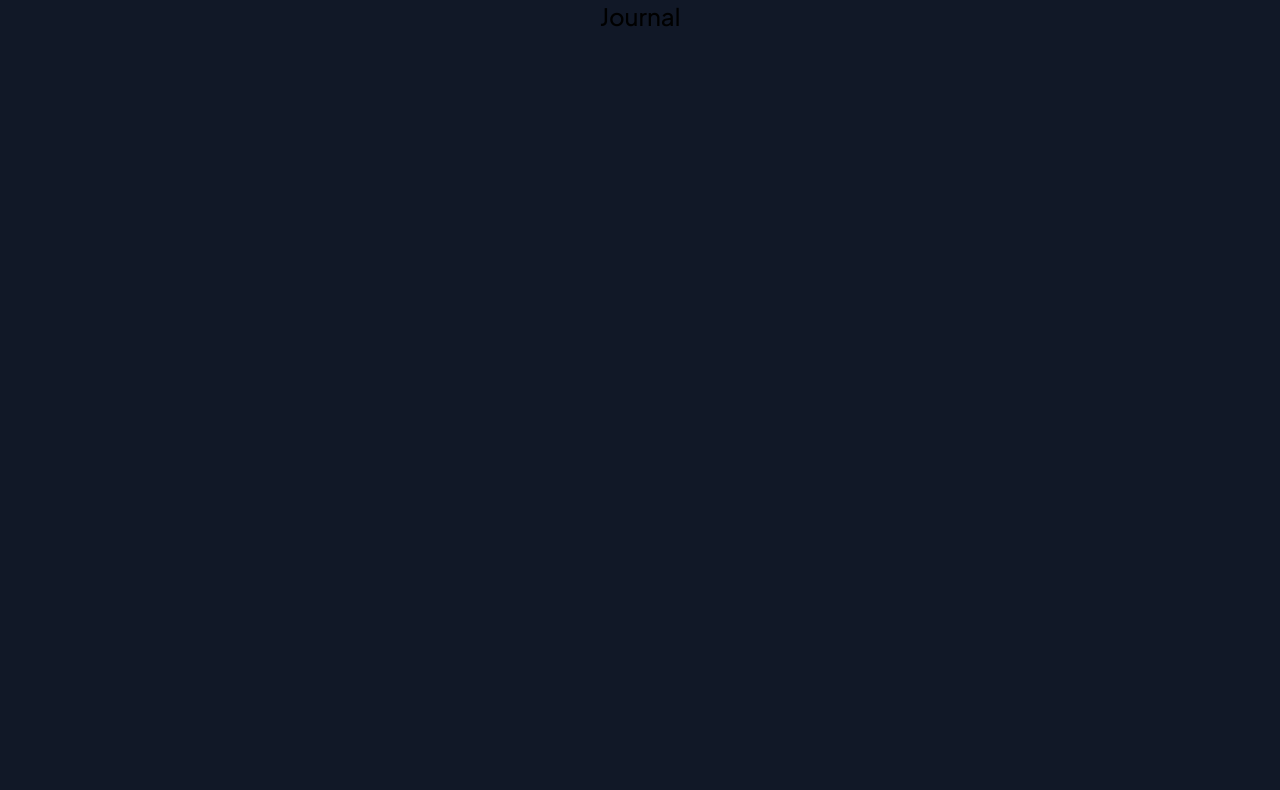
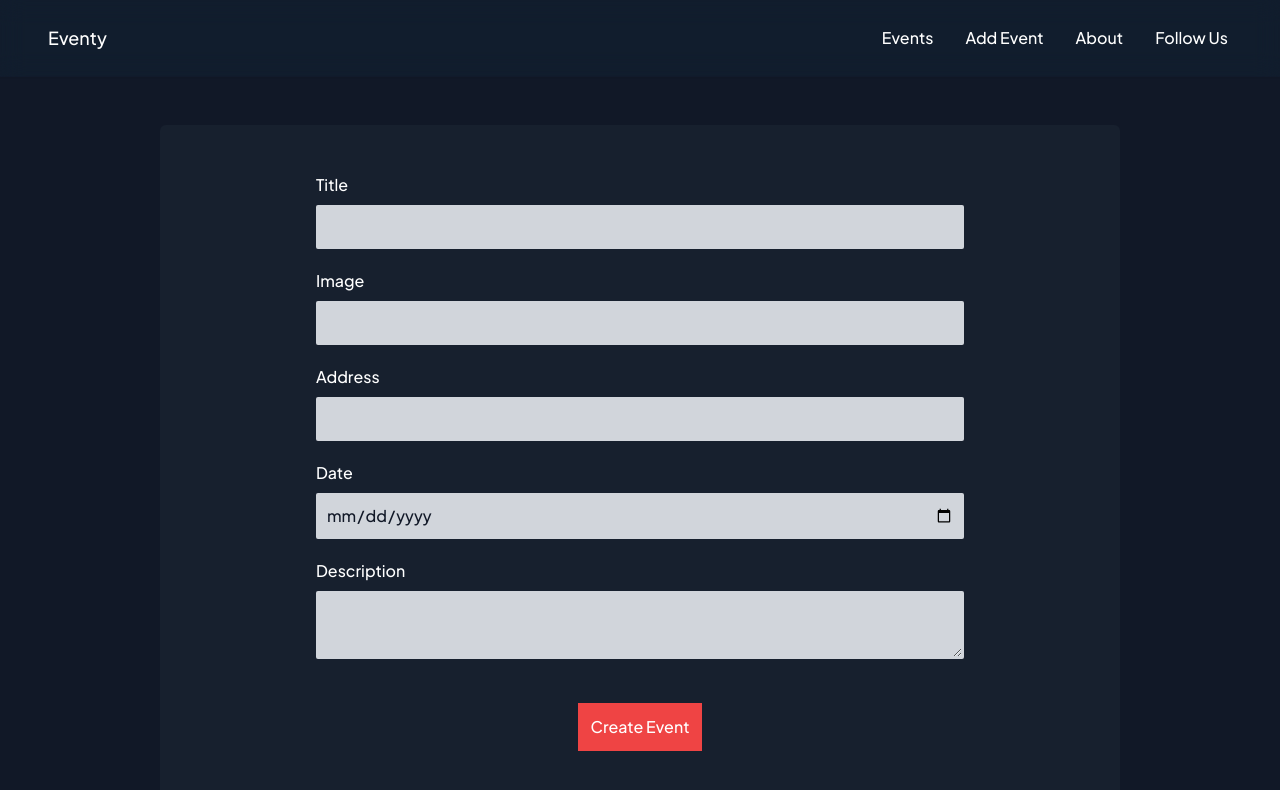
Before and after one commit to wralith/wreventra, a Next.js app: page /new-event in a window 1280 px wide. Shown: the top 790 px of the page. Built offline with nearby package versions, Linux system fonts and the light colour scheme.

Commit message:
✨ Add create event form

```diff
--- a/components/Layout/events/EventForm.js
+++ /dev/null
@@ -1,9 +0,0 @@
-import React from 'react'
-
-function EventForm() {
-  return (
-    <div>EventForm</div>
-  )
-}
-
-export default EventForm
--- /dev/null
+++ b/components/Layout/events/NewEventForm.js
@@ -0,0 +1,69 @@
+import { useRef } from "react";
+
+function NewEventForm() {
+  const titleInputRef = useRef();
+  const imageInputRef = useRef();
+  const addressInputRef = useRef();
+  const dateInputRef = useRef();
+  const descriptionInputRef = useRef();
+
+  const handleSubmit = (e) => {
+    e.preventDefault();
+
+    const enteredTitle = titleInputRef.current.value;
+    const enteredImage = imageInputRef.current.value;
+    const enteredAddress = addressInputRef.current.value;
+    const enteredDate = dateInputRef.current.value;
+    const enteredDescription = descriptionInputRef.current.value;
+
+    const eventData = {
+      title: enteredTitle,
+      image: enteredImage,
+      address: enteredAddress,
+      date: enteredDate,
+      description: enteredDescription,
+    };
+
+    props.onCreateEvent(eventData);
+  };
+
+  return (
+    <div>
+      <form
+        onSubmit={handleSubmit}
+        className="m-auto mt-12 flex w-[90%] flex-col items-center gap-5 rounded-md bg-gray-800/50 p-12 text-white xl:w-3/4"
+      >
+        <div className="flex w-full flex-col gap-2 text-left lg:w-3/4">
+          <label htmlFor="title">Title</label>
+          <input type="text" required id="title" ref={titleInputRef} />
+        </div>
+        <div className="flex w-full flex-col gap-2 text-left lg:w-3/4">
+          <label htmlFor="image">Image</label>
+          <input type="url" required id="image" ref={imageInputRef} />
+        </div>
+        <div className="flex w-full flex-col gap-2 text-left lg:w-3/4">
+          <label htmlFor="address">Address</label>
+          <input type="text" id="address" ref={addressInputRef} />
+        </div>
+        <div className="flex w-full flex-col gap-2 text-left lg:w-3/4">
+          <label htmlFor="date">Date</label>
+          <input type="date" required id="date" ref={dateInputRef} />
+        </div>
+        <div className="flex w-full flex-col gap-2 text-left lg:w-3/4">
+          <label htmlFor="description">Description</label>
+          <textarea
+            type="text"
+            required
+            id="description"
+            ref={descriptionInputRef}
+          />
+        </div>
+        <button className="mt-6 flex bg-red-500 p-3 transition-colors hover:bg-red-900">
+          Create Event
+        </button>
+      </form>
+    </div>
+  );
+}
+
+export default NewEventForm;
--- /dev/null
+++ b/pages/new-event/index.js
@@ -0,0 +1,12 @@
+import NewEventForm from "../../components/Layout/events/NewEventForm";
+import Layout from "../../components/Layout/Layout";
+
+function NewEventPage() {
+  return (
+    <Layout>
+      <NewEventForm />
+    </Layout>
+  );
+}
+
+export default NewEventPage;
--- a/styles/globals.css
+++ b/styles/globals.css
@@ -23,4 +23,7 @@
   nav a {
     @apply  border-red-500 p-1 transition-all hover:border-b-4 hover:text-red-500;
   }
+  input, textarea {
+    @apply bg-gray-300 text-gray-900 p-2 rounded-sm focus:border-red-500 outline-none border-2 border-transparent
+  }
 }
```
